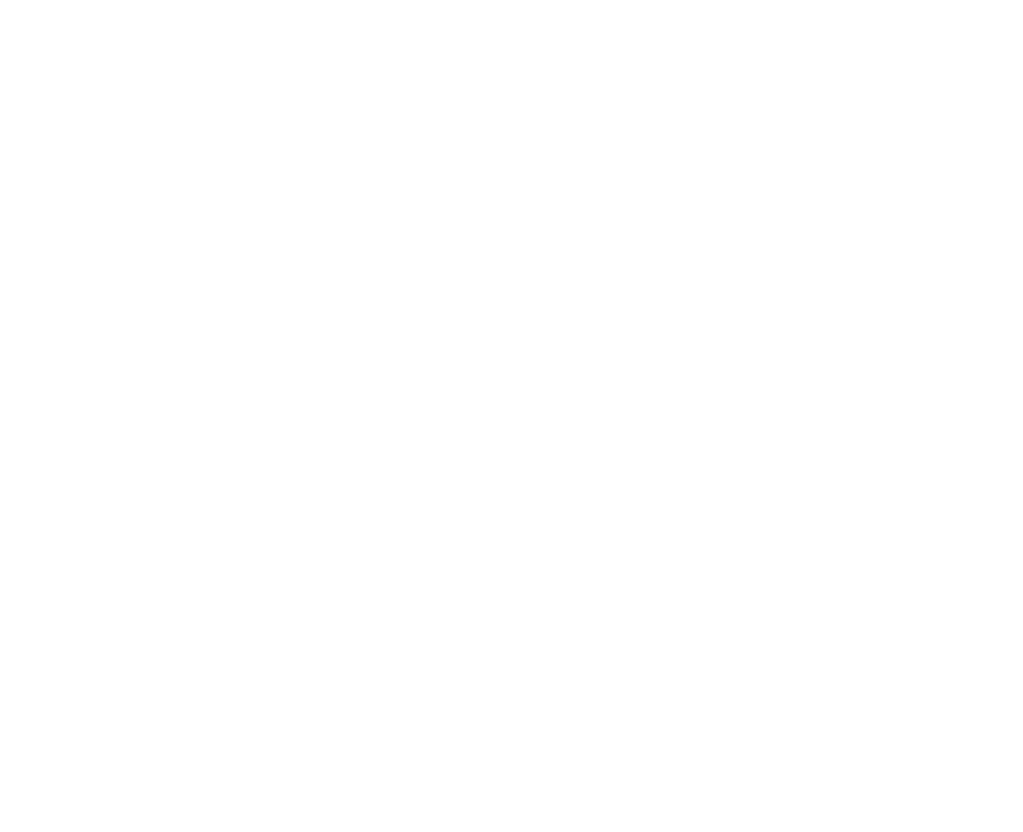
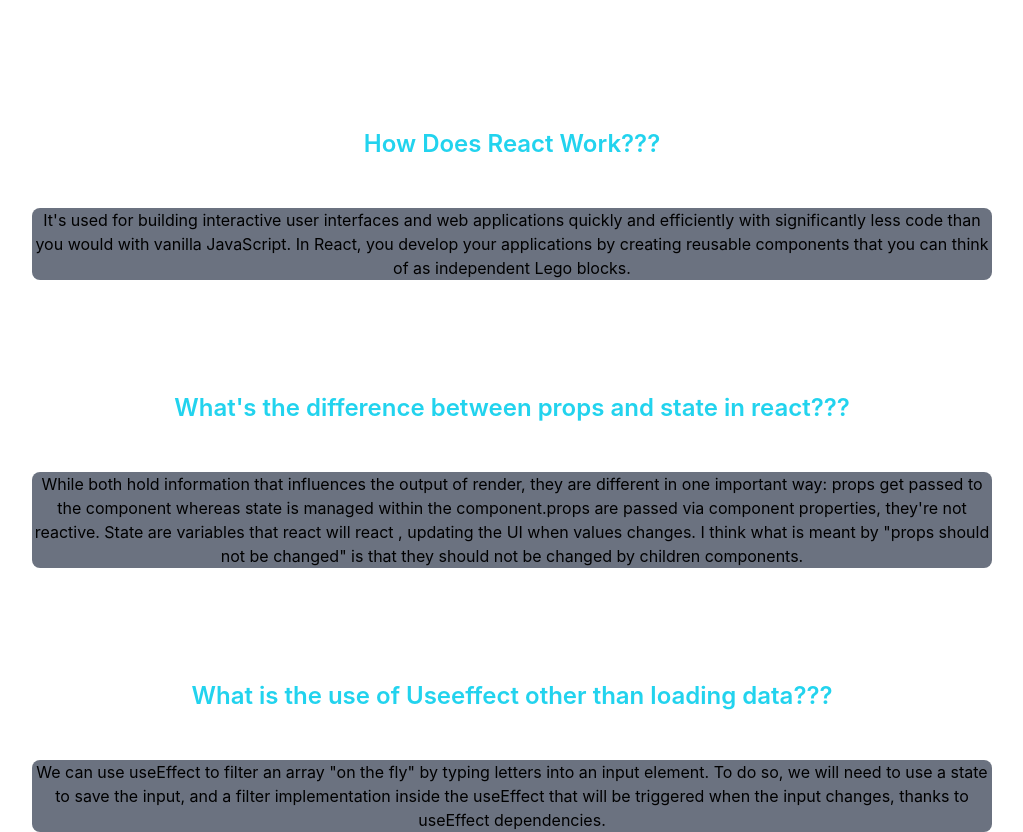
Before and after one commit to sinha45/exercise-app-web, a React (Create React App) app: page / in a window 1280 px wide. Shown: the part 1180-2012 px from the top of the page, without its empty margins (128-1151 px from the left). Before the commit the page ends 1020 px from the top, so only its background shows below. Built offline with nearby package versions, Linux system fonts and the light colour scheme.

Commit message:
footer added

```diff
--- a/src/App.js
+++ b/src/App.js
@@ -3,11 +3,13 @@
 import Header from './components/Header/Header';
 import Card from './components/Card/Card';
 import Info from './components/Information/Info';
+import Footer from './components/Footer/Footer';
 
 function App() {
   return (
-    <div className="App grid grid-cols-4">
+    <div className="App">
 
+      <div className='grid grid-cols-4'>
         <div className='inline-block bg-slate-50 col-span-3'>
           <Header></Header>
 
@@ -19,6 +21,10 @@
           <Info></Info>
         </div>
       </div>
+      <div>
+        <Footer></Footer>
+      </div>
+    </div>
 
   );
 }
--- /dev/null
+++ b/src/components/Footer/Footer.js
@@ -0,0 +1,23 @@
+import React from 'react';
+
+const Footer = () => {
+    return (
+        <div className='mt-24'>
+            <h1 className='text-5xl font-semibold'>Ans of 3 Question</h1>
+            <div className='mt-36 w-3/4 m-auto'>
+                <h3 className='text-2xl font-semibold text-cyan-400 mt-28'>How Does React Work???</h3>
+                <p className='mt-12 bg-gray-500 rounded-lg'>It's used for building interactive user interfaces and web applications quickly and efficiently with significantly less code than you would with vanilla JavaScript. In React, you develop your applications by creating reusable components that you can think of as independent Lego blocks.</p>
+            </div>
+            <div className='mt-5 w-3/4 m-auto'>
+                <h3 className='text-2xl font-semibold text-cyan-400 mt-28'>What's the difference between props and state in react???</h3>
+                <p className='mt-12 bg-gray-500 rounded-lg'>While both hold information that influences the output of render, they are different in one important way: props get passed to the component whereas state is managed within the component.props are passed via component properties, they're not reactive. State are variables that react will react , updating the UI when values changes. I think what is meant by "props should not be changed" is that they should not be changed by children components.</p>
+            </div>
+            <div className='mt-5 w-3/4 m-auto'>
+                <h3 className='text-2xl font-semibold text-cyan-400 mt-28'>What is the use of Useeffect other than loading data???</h3>
+                <p className='mt-12 bg-gray-500 rounded-lg'>We can use useEffect to filter an array "on the fly" by typing letters into an input element. To do so, we will need to use a state to save the input, and a filter implementation inside the useEffect that will be triggered when the input changes, thanks to useEffect dependencies.</p>
+            </div>
+        </div>
+    );
+};
+
+export default Footer;
```
Lines whose indentation alone changed are shown as unchanged.
